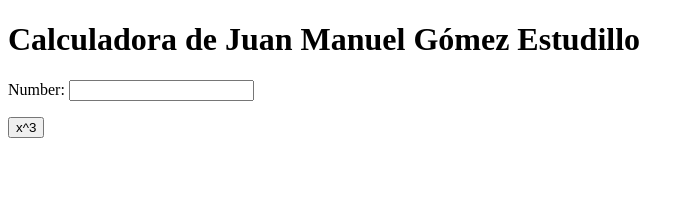
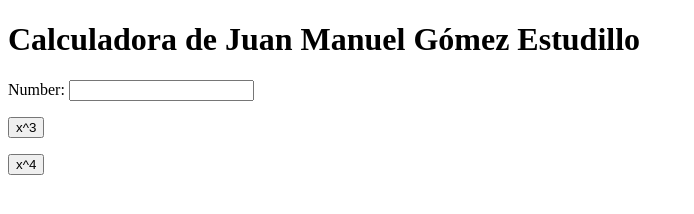
Before and after one commit to juanma-ge/my_calculator, a plain HTML site: page index.html in a window 1280 px wide. Shown: the whole page, without its empty margins (0-694 px from the left). Drawn offline with Linux system fonts and the light colour scheme.

Commit message:
x^4 button

```diff
--- a/index.html
+++ b/index.html
@@ -17,5 +17,13 @@
                 num.value = Math.pow(num.value, 3);
             }
         </script>
+            <button onclick="power_4()"> x^4 </button>
+        <script type="text/javascript">
+            function power_4() {
+                var num = document.getElementById("n1");
+                num.value = Math.pow(num.value, 4);
+            }
+        </script>
+
     </body>
 </html>
```
